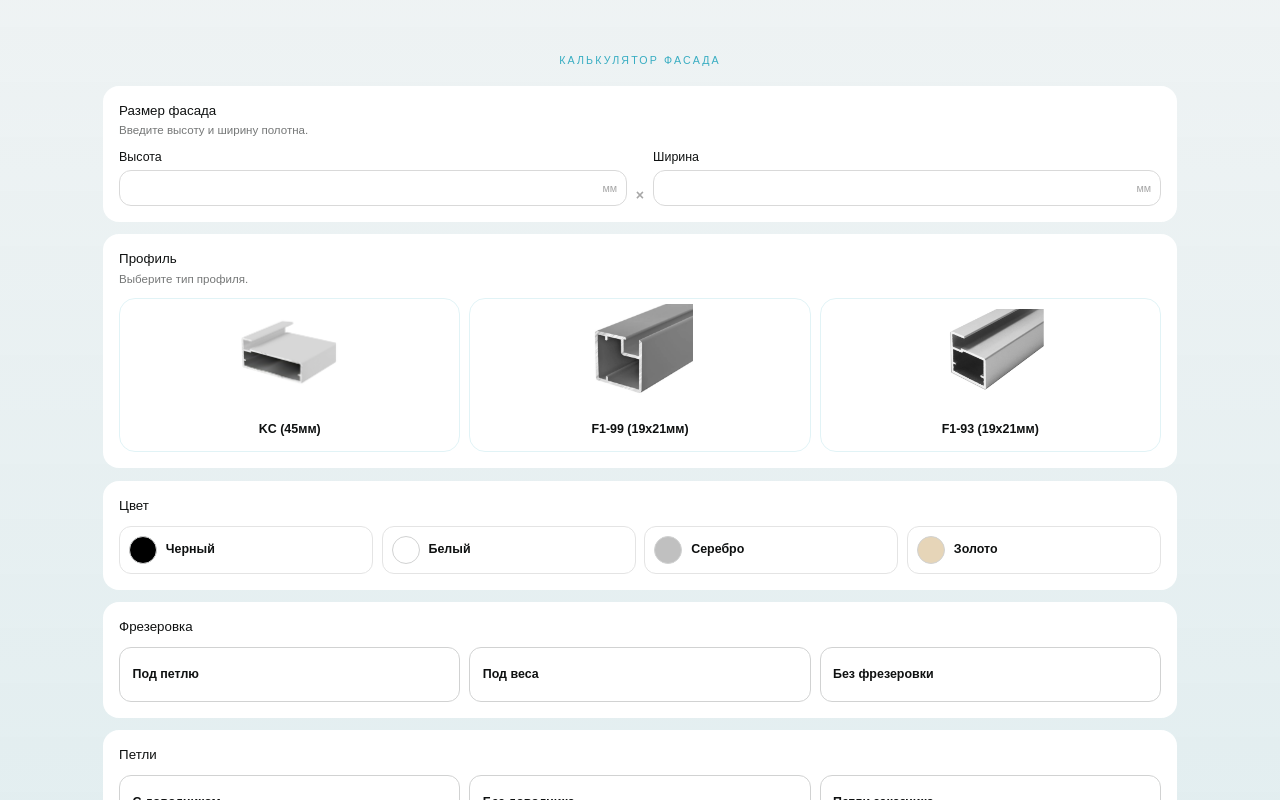
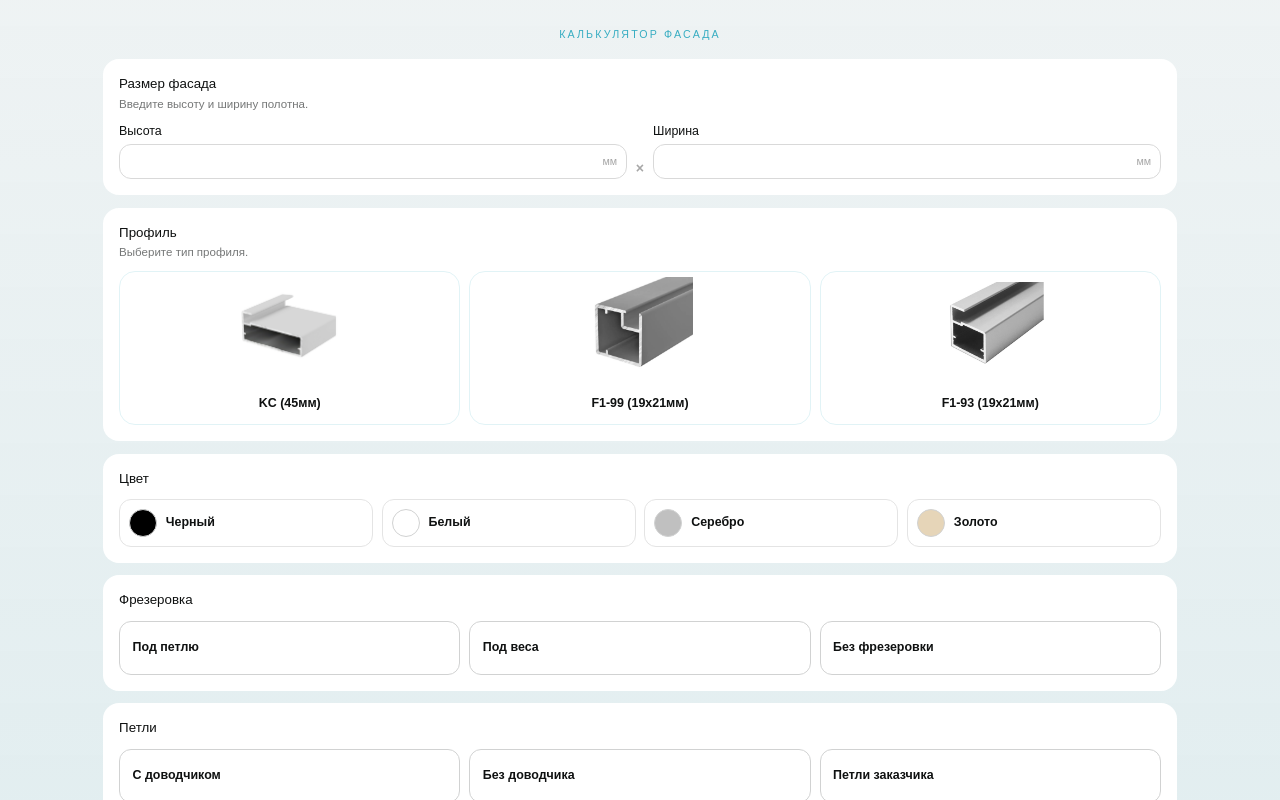
Before and after one commit to Berrouz777/calculator-facad, a Vue app: page / in a window 1280 px wide. Built offline with nearby package versions, Linux system fonts and the light colour scheme.

Commit message:
feat/fix-padding

```diff
--- a/src/styles/pages/calculator/_layout.scss
+++ b/src/styles/pages/calculator/_layout.scss
@@ -8,13 +8,13 @@
   color: $body-color;
   width: 100%;
   max-width: 1600px;
-  padding: 4rem 15rem 6rem;
+  padding: 0 15rem 2rem;
   margin: 0 auto;
   box-sizing: border-box;
 
   @include respond-to(md) {
     gap: 2rem;
-    padding: 3rem 10rem 4rem;
+    padding: 0 10rem 1rem;
   }
 
   @include respond-to(sm) {
```
